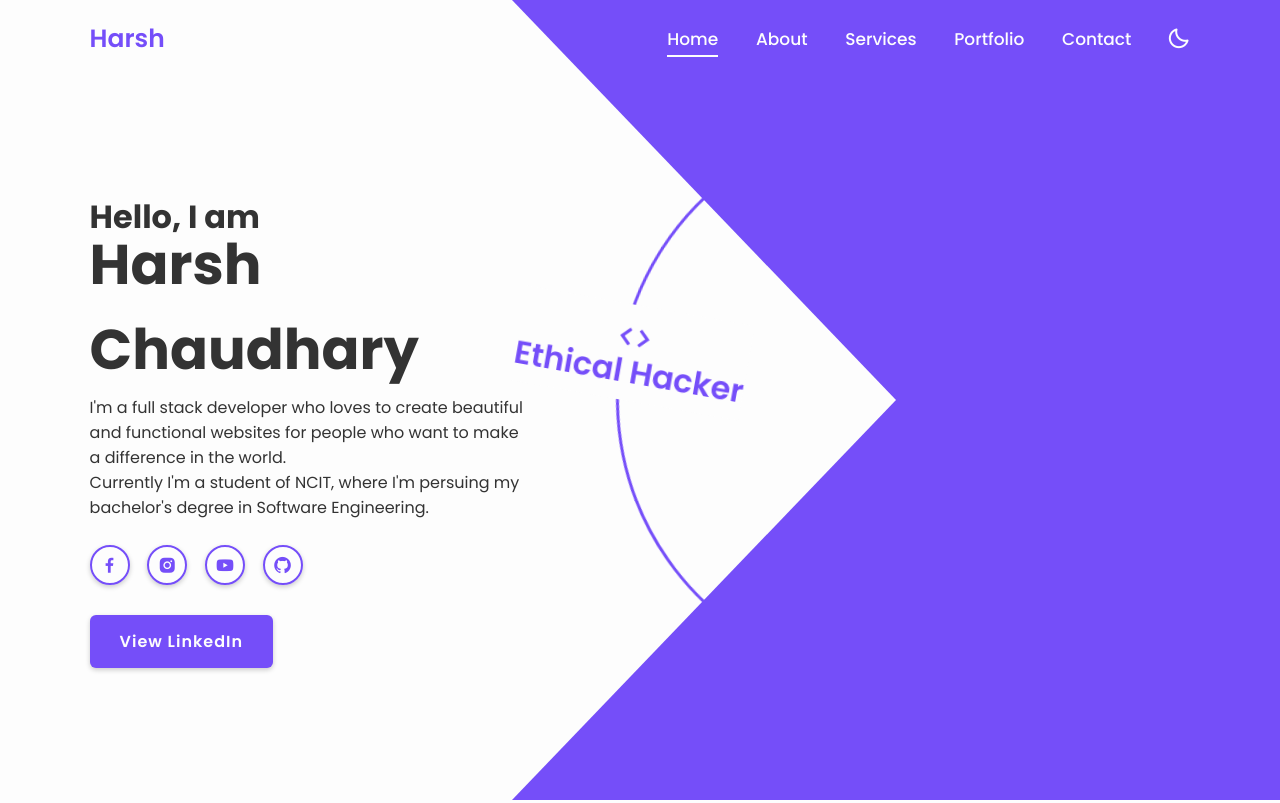
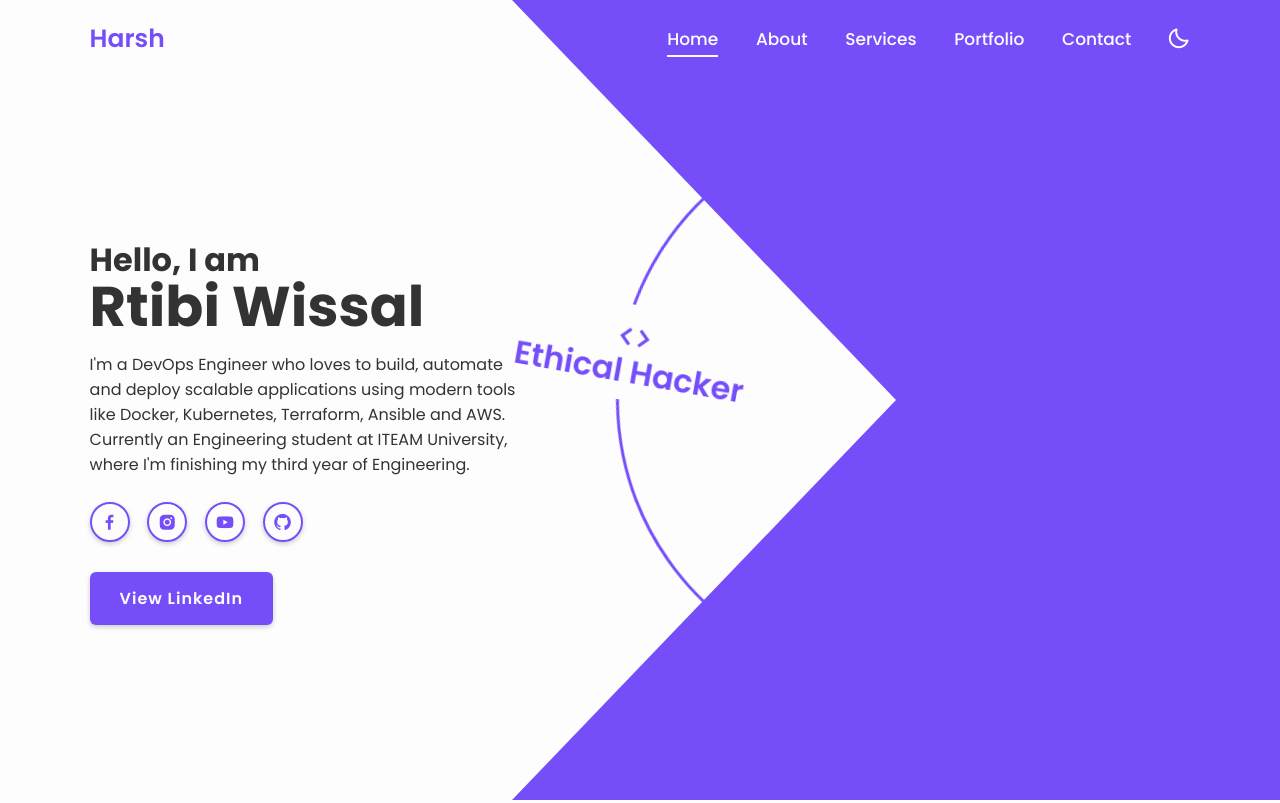
Before and after one commit to wissal5-rtibi/protfolio9, a plain HTML site: page frontend/index.html in a window 1280 px wide. Shown: the top 803 px of the page. Drawn offline with nearby package versions, Linux system fonts and the light colour scheme.

Commit message:
Update bio to DevOps Engineer

```diff
--- a/frontend/index.html
+++ b/frontend/index.html
@@ -42,13 +42,12 @@
     <section class="home" id="home">
         <div class="home-content">
             <h3>Hello, I am</h3>
-            <h1>Harsh Chaudhary</h1>
+            <h1>Rtibi Wissal</h1>
             <p>
-                I'm a full stack developer who loves to create beautiful and functional websites
-                for people who want to make a difference in the world.
+                I'm a DevOps Engineer who loves to build, automate and deploy scalable applications
+    using modern tools like Docker, Kubernetes, Terraform, Ansible and AWS.
             </p>
-            <p>Currently I'm a student of NCIT, where I'm persuing my bachelor's degree in Software Engineering.</p>
-
+           <p>Currently an Engineering student at ITEAM University, where I'm finishing my third year of Engineering.</p>
             <div class="social-media">
                 <a href="https://www.facebook.com/harshchaudharynp" target="_blank"><i class='bx bxl-facebook'></i></a>
                 <a href="https://www.instagram.com/harshchy__/" target="_blank"><i class='bx bxl-instagram-alt'></i></a>
```
